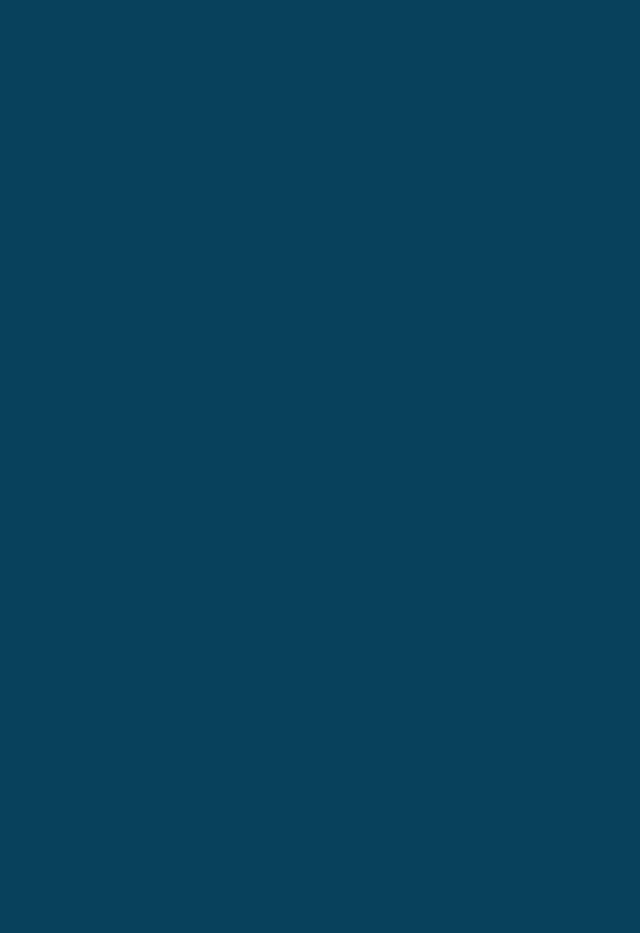
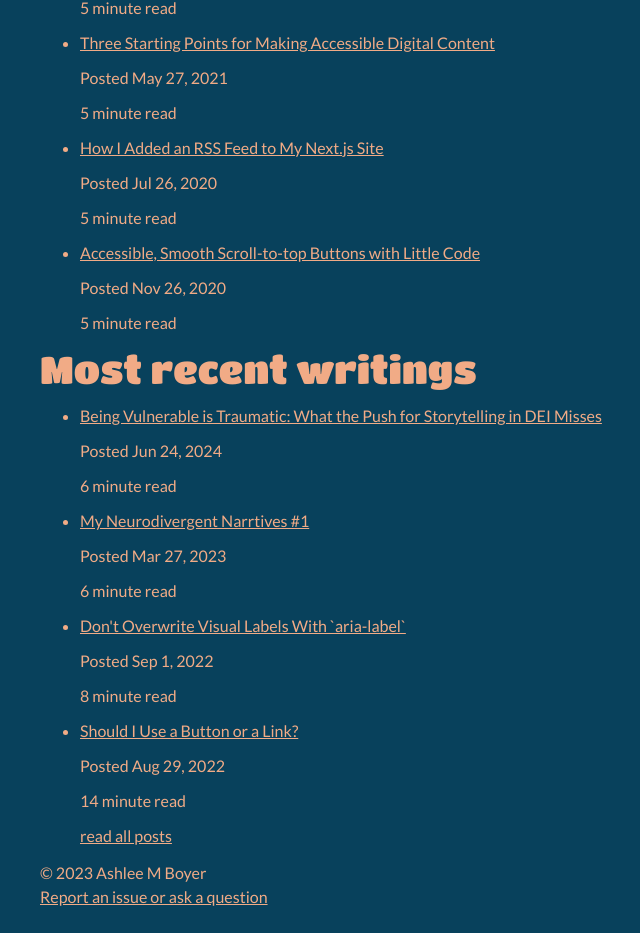
Before and after one commit to ashleemboyer/ashleemboyer-com, a Next.js app: page / in a window 1280 px wide. Shown: the part 618-1551 px from the top of the page, without its empty margins (50-690 px from the left). Before the commit the page ends 800 px from the top, so only its background shows below. Built offline with nearby package versions, Linux system fonts and the light colour scheme.

Commit message:
Scaffolding recommended and most recent posts lists

```diff
--- a/app/page.tsx
+++ b/app/page.tsx
@@ -1,4 +1,59 @@
-import { PageTitleGroup } from "./components";
+import { PageTitleGroup } from './components';
+
+const RECOMMENDED_WRITINGS = [
+  {
+    href: '',
+    title: 'What the heck is "web a11y"?',
+    date: 'Jul 6, 2021',
+    readTime: '5 minute read',
+  },
+  {
+    href: '',
+    title: 'Three Starting Points for Making Accessible Digital Content',
+    date: 'May 27, 2021',
+    readTime: '5 minute read',
+  },
+  {
+    href: '',
+    title: 'How I Added an RSS Feed to My Next.js Site',
+    date: 'Jul 26, 2020',
+    readTime: '5 minute read',
+  },
+  {
+    href: '',
+    title: 'Accessible, Smooth Scroll-to-top Buttons with Little Code',
+    date: 'Nov 26, 2020',
+    readTime: '5 minute read',
+  },
+];
+
+const MOST_RECENT_WRITINGS = [
+  {
+    href: '',
+    title:
+      'Being Vulnerable is Traumatic: What the Push for Storytelling in DEI Misses',
+    date: 'Jun 24, 2024',
+    readTime: '6 minute read',
+  },
+  {
+    href: '',
+    title: 'My Neurodivergent Narrtives #1',
+    date: 'Mar 27, 2023',
+    readTime: '6 minute read',
+  },
+  {
+    href: '',
+    title: "Don't Overwrite Visual Labels With `aria-label`",
+    date: 'Sep 1, 2022',
+    readTime: '8 minute read',
+  },
+  {
+    href: '',
+    title: 'Should I Use a Button or a Link?',
+    date: 'Aug 29, 2022',
+    readTime: '14 minute read',
+  },
+];
 
 const Page = () => {
   return (
@@ -7,6 +62,37 @@ const Page = () => {
         title="Ashlee M Boyer"
         subtitle="Disabled & Neurodivergent Software Engineer and Web Accessibility Expert"
       />
+
+      <section>
+        <h2>Recommended writings</h2>
+        <ul>
+          {RECOMMENDED_WRITINGS.map(({ href, title, date, readTime }) => {
+            return (
+              <li>
+                <a href={href}>{title}</a>
+                <p>Posted {date}</p>
+                <p>{readTime}</p>
+              </li>
+            );
+          })}
+        </ul>
+      </section>
+
+      <section>
+        <h2>Most recent writings</h2>
+        <ul>
+          {MOST_RECENT_WRITINGS.map(({ href, title, date, readTime }) => {
+            return (
+              <li>
+                <a href={href}>{title}</a>
+                <p>Posted {date}</p>
+                <p>{readTime}</p>
+              </li>
+            );
+          })}
+          <a href="/blog">read all posts</a>
+        </ul>
+      </section>
     </>
   );
 };
```
